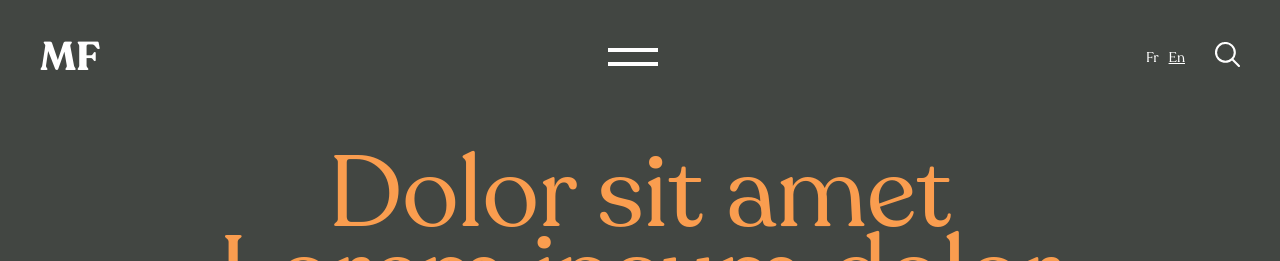
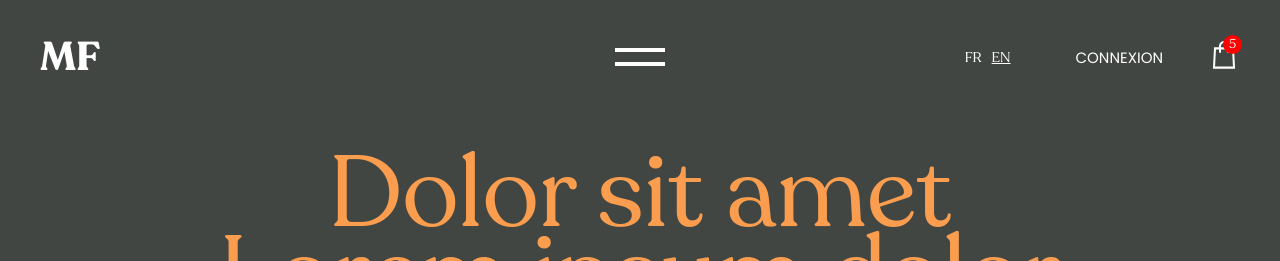
Before and after one commit to JoOkhafor/Misericordia_fashion, a PHP site: page / in a window 1280 px wide. Shown: the top 261 px of the page. Run offline with PHP 8.4, Linux system fonts and the light colour scheme; some web fonts are replaced.

Commit message:
Home top bar fixed

```diff
--- a/assets/styles.css
+++ b/assets/styles.css
@@ -93,6 +93,7 @@ img {
 /* Begin navigation bar design */
 
 .menu_bar {
+  position: relative;
   color: var(--white);
   width: 100%;
   display: flex;
@@ -107,8 +108,12 @@ img {
 }
 
 .burger_menu_icon {
+  position: absolute;
   display: flex;
   flex-direction: column;
+  left: 50%;
+  top: 50%;
+  transform: translate(-50%, -50%);
   width: 50px;
   height: 18px;
   align-self: center;
@@ -143,55 +148,41 @@ img {
   text-decoration: underline;
 }
 
-.search_icon_container {
-  margin-left: 10px;
+.bag_icon_container {
+  position: relative;
   cursor: pointer;
 }
 
-.search__icon {
-  width: 25px;
+.bag__icon {
+  height: 100%;
+}
+
+.connect_btn{
+  font-family: "Poppins", sans-serif;
+  padding: 5px;
+  margin: 0 40px;
+  bottom: none;
+  background-color: transparent;
+  color: white;
+  font-size: 15px;
+  cursor: pointer;
+}
+
+.shopping_number{
+  position: absolute;
+  width: 19px;
+  height: 19px;
+  top: -2px;
+  right: -2px;
+  font-size: .8em;
+  text-align: center;
+  background-color: red;
+  color: white;
+  border-radius: 100%;
+  z-index: 10;
 }
 
 /* End navigation bar design */
-
-/* Begin right section for user icons*/
-
-.user_section_left_bar {
-  position: absolute;
-  right: 45px;
-  margin-left: 0;
-  display: block;
-  align-items: center;
-  width: 25px;
-  height: 80%;
-}
-
-.user_content_el {
-  display: block;
-  position: absolute;
-  top: 40%;
-  width: 100%;
-}
-
-.user_icons {
-  width: 100%;
-  margin: 10px 0;
-}
-
-.icon_shift {
-  position: absolute;
-  left: 12px;
-  padding: 3px;
-  background-color: var(--red);
-  font-size: 10px;
-  color: var(--white);
-  width: 20px;
-  height: 20px;
-  border-radius: 50%;
-  text-align: center;
-}
-
-/* End right section for user icons*/
 
 /* Begin Home center block section */
 
--- a/index.html
+++ b/index.html
@@ -31,37 +31,22 @@
                 <div class="menu_right_el_container">
                     <div class="lang_select_icons">
                         <div class="fr_lang">
-                            <a href="#"> Fr </a>
+                            <a href="#"> FR </a>
                         </div>
                         <div class="en_lang">
-                            <a href="#"> En </a>
+                            <a href="#"> EN </a>
                         </div>
                     </div>
-                    <div class="search_icon_container">
-                        <img src="assets/search.svg" class="search__icon" alt="search icon" />
+                    <button class="connect_btn" type="submit">CONNEXION</button>
+                    <div class="bag_icon_container">
+                        <img src="assets/shopping-bag-white.svg" class="bag__icon" alt="search icon" />
+                        <span class="shopping_number">
+                            5
+                        </span>
                     </div>
                 </div>
             </div>
             <!-- Menu bar  -->
-            <!-- Begin right section for user icons -->
-            <div class="user_section_left_bar">
-                <div class="user_content_el">
-                    <div class="user_icon_container">
-                        <a href="#"><img src="assets/usericon.svg" class="user_icons" alt="user icon" /></a>
-                    </div>
-                    <div class="user_like_icon_container">
-                        <a href="#"><img src="assets/heart.svg" class="user_icons" alt="heart icon" />
-                            <span class="icon_shift">2</span>
-                        </a>
-                    </div>
-                    <div class="user_chart_icon_container">
-                        <a href="#"><img src="assets/chart.svg" class="user_icons" alt="chart icon" />
-                            <span class="icon_shift">5</span>
-                        </a>
-                    </div>
-                </div>
-            </div>
-            <!-- End right section for user icons -->
             <!-- Home center block section -->
             <div class="home_center_section">
                 <div class="categories_section large_w centerize">
```
Also changed, not shown: assets/shopping-bag-dark.svg (added), assets/shopping-bag-white.svg (added).
